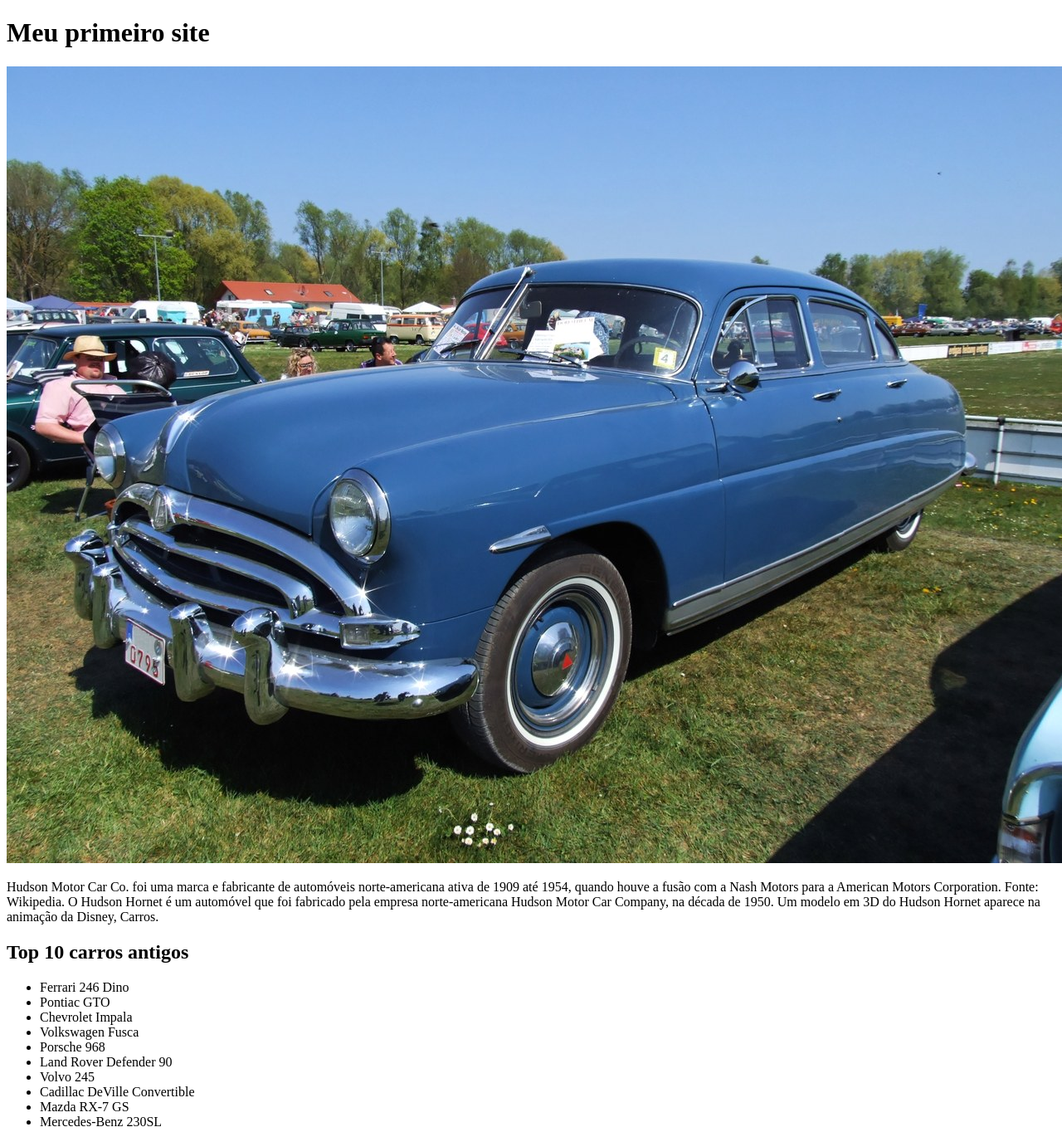
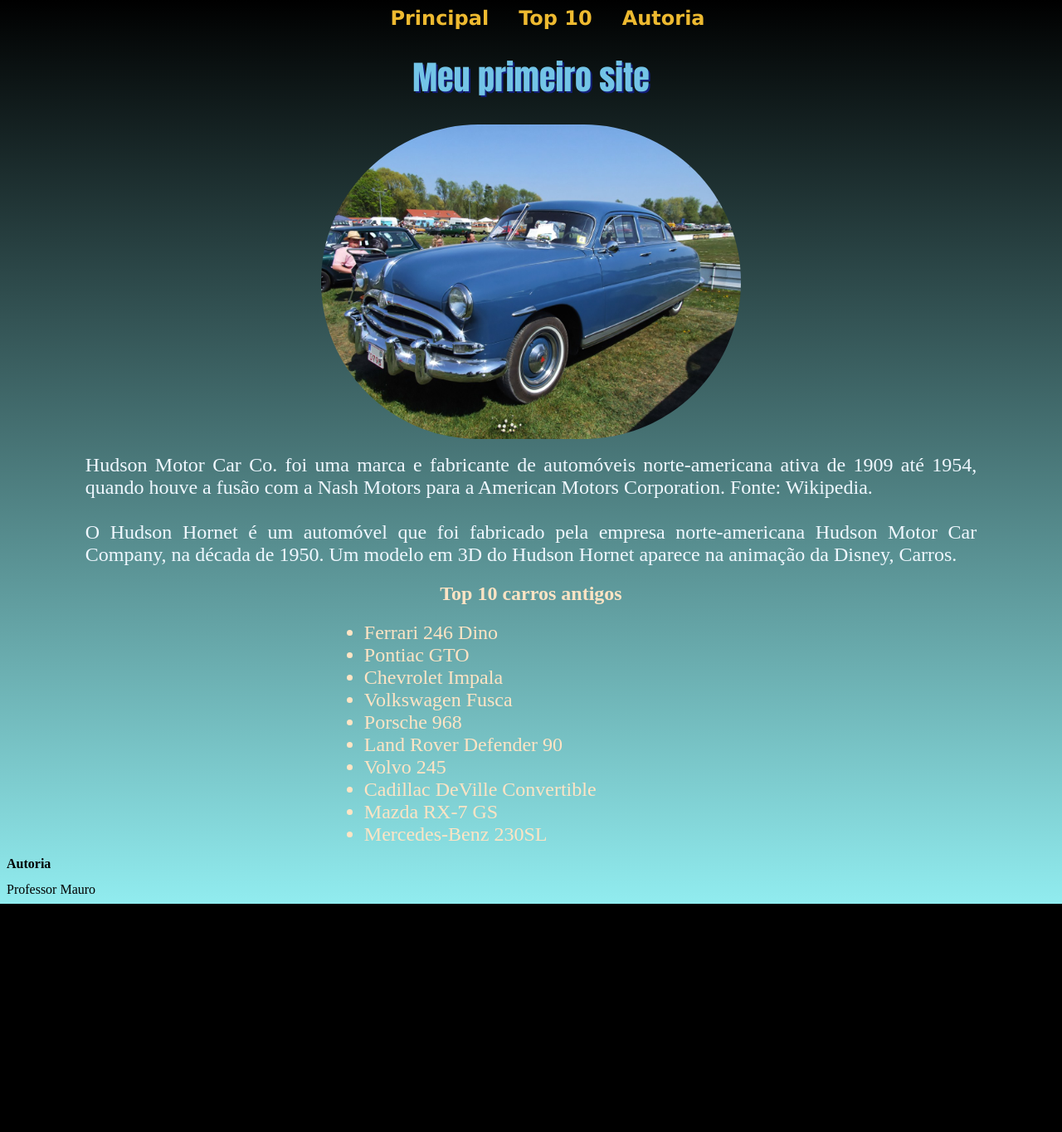
Before and after one commit to mrmssg/Teste_everton, a plain HTML site: page index.html in a window 1280 px wide. Shown: the top 1364 px of the page at 83% size. After the commit the page ends 1089 px from the top, so only its background shows below. Drawn offline with Linux system fonts and the light colour scheme.

Commit message:
criado style.css

```diff
--- a/index.html
+++ b/index.html
@@ -4,17 +4,27 @@
     <meta charset="UTF-8">
     <meta name="viewport" content="width=device-width, initial-scale=1.0">
     <title>Meu primeiro site</title>
+    <link rel="stylesheet" href="/style.css">
 </head>
 <body>
+    <nav>
+        <ul class="menu">
+            <li><a href="#Principal">Principal</a></li>
+            <li><a href="#Top_10">Top 10</a></li>
+            <li><a href="#autoria">Autoria</a></li>
+        </ul>
+</nav>
 
-   <h1>Meu primeiro site</h1>
+   <h1 id="Principal">Meu primeiro site</h1>
    <img src="/img/Hudson_blue_1.jpg" alt="Carro Hugson Hornet Azul">
+   <br>
     <p>Hudson Motor Car Co. foi uma marca e fabricante de automóveis norte-americana ativa de 1909 até 1954, quando
         houve a fusão com a Nash Motors para a American Motors Corporation. Fonte: Wikipedia.
-
+        <br>
+        <br>
         O Hudson Hornet é um automóvel que foi fabricado pela empresa norte-americana Hudson Motor Car Company,
         na década de 1950. Um modelo em 3D do Hudson Hornet aparece na animação da Disney, Carros.</p>
-        <h2>Top 10 carros antigos</h2>
+        <h2 id="Top_10">Top 10 carros antigos</h2>
         <ul>
          <li>Ferrari 246 Dino</span></a></li>
         <li>Pontiac GTO<span></li>
@@ -28,7 +38,8 @@
         <li>Mercedes-Benz 230SL</li>
         </ul>
 
-    <h2>Autoria</h2>
-      <p>Professor Mauro</p>
+    <h2 class="titulo_final" id="autoria">Autoria</h2>
+    <p class="texto_final">Professor Mauro</p>
+
 </body>
 </html>
--- /dev/null
+++ b/style.css
@@ -0,0 +1,73 @@
+body{
+    background-color: black; /* cor do plano de fundo*/
+    background-image: linear-gradient(black, rgb(145, 236, 239));
+    color:aliceblue; /* cor da fonte - texto*/
+}
+
+h1{
+    color:rgb(115, 196, 231); /*cor título principal*/
+    text-shadow: rgb(19, 30, 121) 2px 2px;
+    font-family: Impact, Haettenschweiler, 'Arial Narrow Bold', sans-serif;
+    text-align: center; /*alinhamento título principal*/
+    font-size: 2.5rem; /*tamanho da fonte - rem medida em relação a tela*/
+}
+
+img{
+    width: 40%; /* largura da imagem - 40% da tela*/
+    display:flex; /*flexibiliza a posição */
+    margin: auto; /*centraliza a imagem dipondo as margens automaticamente*/
+    border-radius: 600px; /* deixa os cantos da imagem de modo circular*/
+}
+/*configurar texto*/
+p{
+    text-align: justify; /*justifica o texto*/
+    width: 85%; /*ocupa 85 da largura da tela*/
+    margin:auto; */distribui a margem igual nos dois lados*/
+    padding-bottom: 2%;
+    font-size: 1.5rem; /* tamanho da fonte*/
+}
+
+/*configura subtítulo*/
+h2{
+text-align: center;
+color:bisque;
+}
+/* estiliza lista*/
+ul{
+color: bisque;
+margin-top: 2.5rem;
+margin: auto;
+width: 35%;
+text-align: justify;
+font-size: 1.5rem;
+}
+
+.titulo_final{
+    text-align: left;
+    color:black;
+    font-size: 1rem;
+}
+.texto_final{
+    text-align: left;
+    width: 100%;
+    color:black;
+    font-size: 1rem;
+}
+.menu{
+    list-style: none;
+    display: flex;
+    align-items:center;
+    text-align: right;
+    justify-content: space-between;
+    transition: all 0.3s;
+    width: 30%;
+}
+a{
+    color:#eeba30;
+    text-decoration:none;
+    font-weight: bold;
+    font-family: Verdana, Geneva, Tahoma, sans-serif;
+}
+a:hover{
+    color:rgb(234, 32, 10);
+}
```
